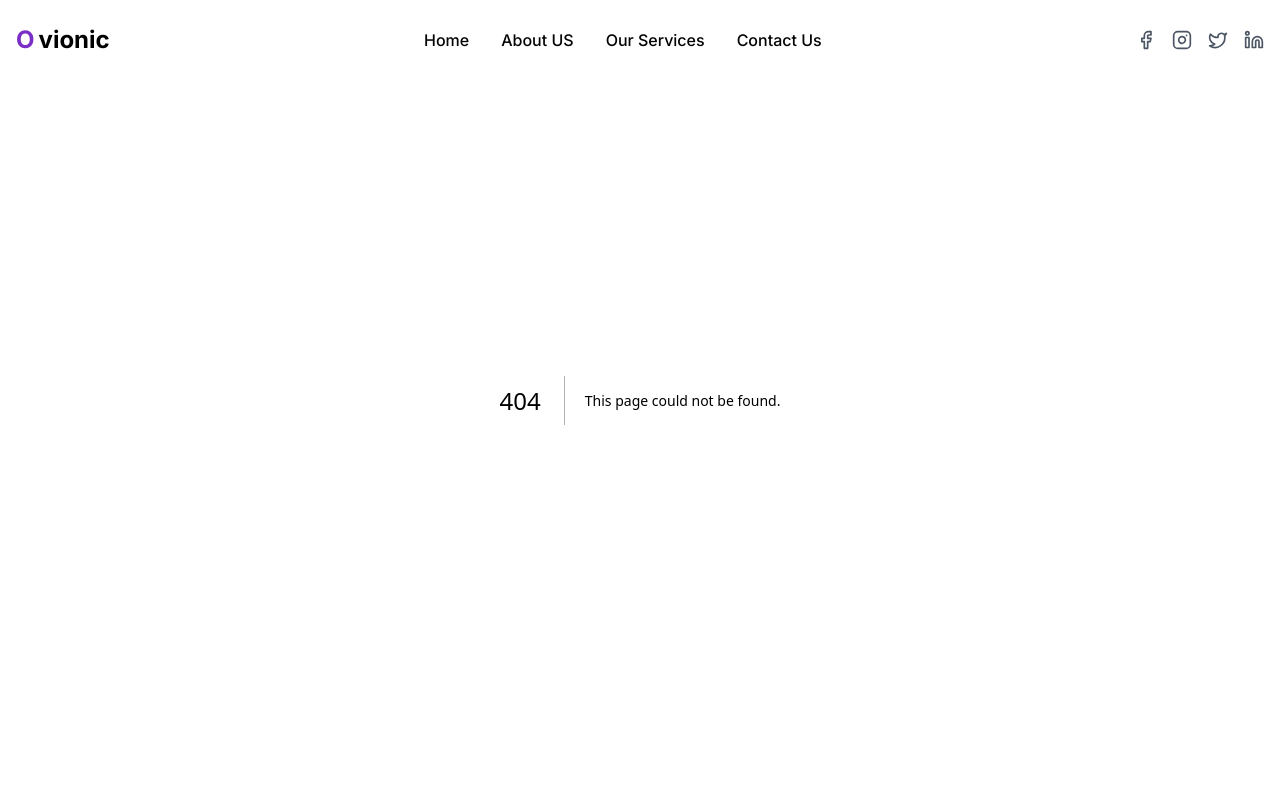
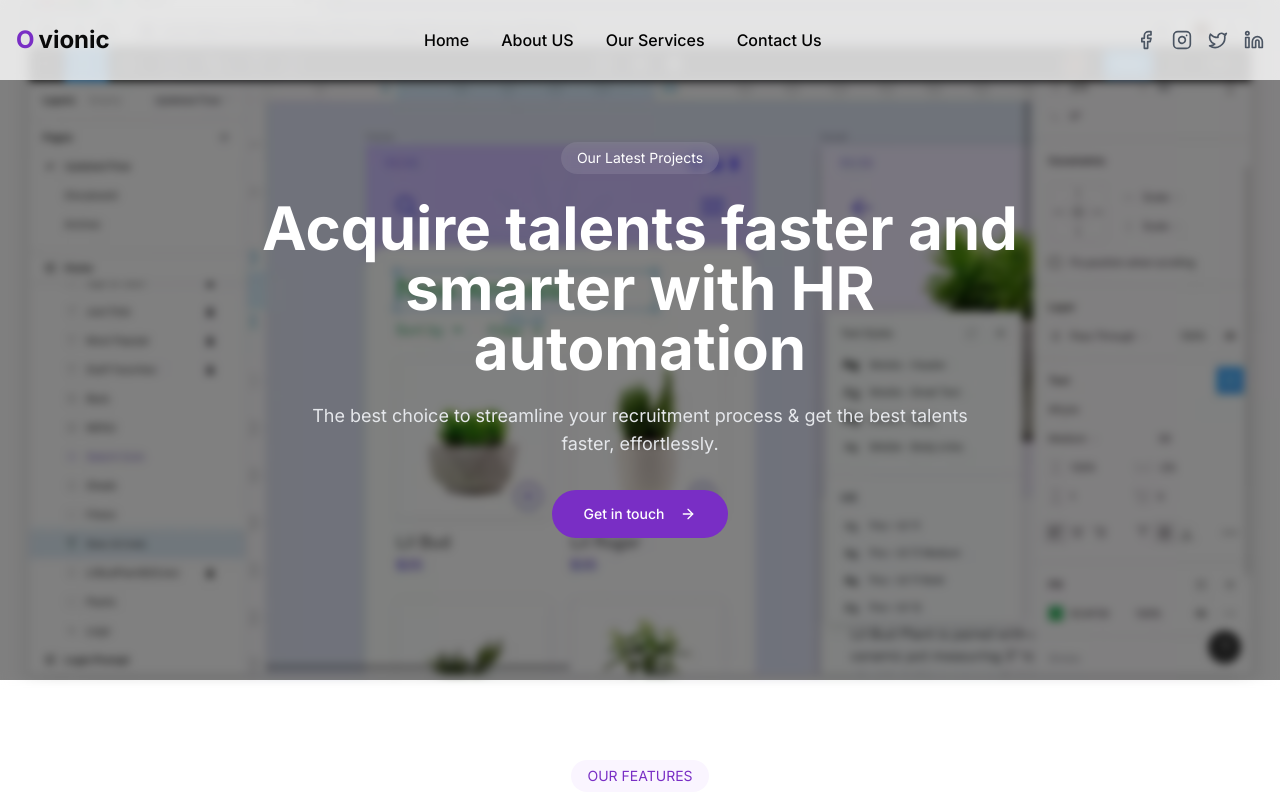
Before and after one commit to Junaid083/ovionic-agency, a Next.js app: page /projects in a window 1280 px wide. Before the commit this address had no page. Shown: the top 800 px of the page. Built offline with nearby package versions, Linux system fonts and the light colour scheme.

Commit message:
ADDED: project page added

```diff
--- /dev/null
+++ b/src/app/projects/page.tsx
@@ -0,0 +1,103 @@
+import Image from "next/image";
+import { Button } from "@/components/ui/button";
+import { ArrowRight } from "lucide-react";
+import ProjectCard from "../components/ProjectCard";
+import Widget from "../components/layout/Widget";
+import Features from "../components/sections/Features";
+import CTA from "../components/sections/CTA";
+import { redirect } from "next/navigation";
+
+export default function ServicesPage() {
+  return (
+    <>
+      <section className="relative h-[85vh] flex items-center">
+        <Image
+          src="/images/services/service.png"
+          alt="Background"
+          fill
+          className="object-cover blur-sm"
+          priority
+        />
+        <div className="absolute inset-0 bg-black/50" />
+        <div className="relative z-10 container mx-auto px-4 min-h-[80vh] flex items-center justify-center text-center">
+          <div className="max-w-3xl">
+            <div className="inline-flex h-8 items-center rounded-full bg-white/10 px-4 text-sm text-white backdrop-blur-sm mb-6">
+              Our Latest Projects
+            </div>
+            <h1 className="text-5xl sm:text-6xl md:text-6xl font-bold text-white leading-[1.1] mb-6">
+              Acquire talents faster and
+              <br />
+              smarter with HR automation
+            </h1>
+            <p className="text-lg text-gray-200 mb-8 max-w-2xl mx-auto">
+              The best choice to streamline your recruitment process & get the
+              best talents faster, effortlessly.
+            </p>
+            <Button
+                // onClick={()=>{
+                //     redirect("/projects")
+                // }}
+              variant="ghost"
+              className="bg-purple hover:bg-purple/90 text-white rounded-full px-8 h-12"
+            >
+              Get in touch
+              <ArrowRight className="ml-2 h-5 w-5" />
+            </Button>
+          </div>
+        </div>
+      </section>
+
+      <Widget>
+        <div className="container mx-auto px-4 py-20">
+          <div className="text-center mb-16">
+            <div className="inline-flex h-8 items-center rounded-full bg-purple-50 px-4 text-sm text-purple mb-6">
+              OUR FEATURES
+            </div>
+            <h2 className="text-4xl font-bold text-navy">
+              Dive in and experience the difference!
+            </h2>
+          </div>
+
+          <div className="flex flex-col gap-24">
+            {projects.map((project) => (
+              <ProjectCard key={project.id} {...project} />
+            ))}
+          </div>
+        </div>
+        <Features />
+        <CTA />
+      </Widget>
+    </>
+  );
+}
+
+const projects = [
+  {
+    id: 1,
+    title: "Sportly",
+    category: "Mobile App Design",
+    image: "/images/services/sportly.png",
+    link: "#",
+  },
+  {
+    id: 2,
+    title: "CRM Portal",
+    category: "Web Application",
+    image: "/images/services/CRM.png",
+    link: "#",
+  },
+  {
+    id: 3,
+    title: "SAAS Products",
+    category: "Web Application",
+    image: "/images/services/SAAS.png",
+    link: "#",
+  },
+  {
+    id: 4,
+    title: "Learning AI Product",
+    category: "Web Application",
+    image: "/images/services/ai.png",
+    link: "#",
+  },
+];
```
